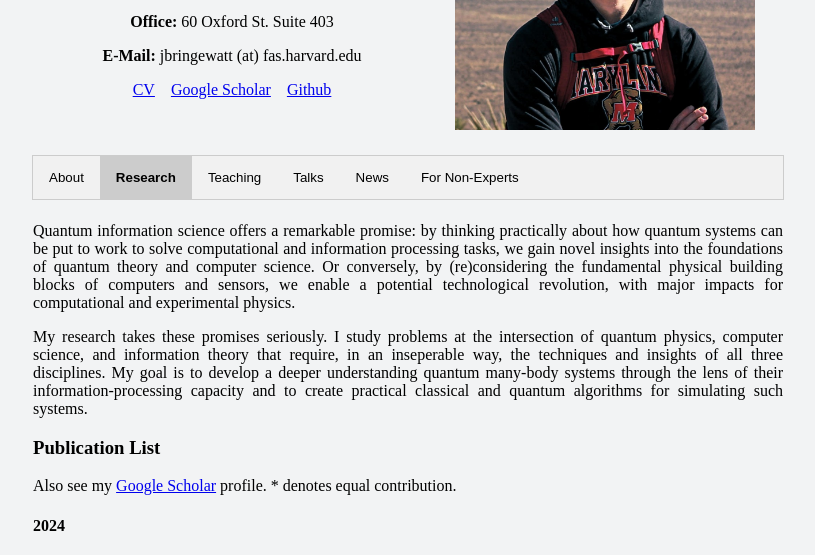
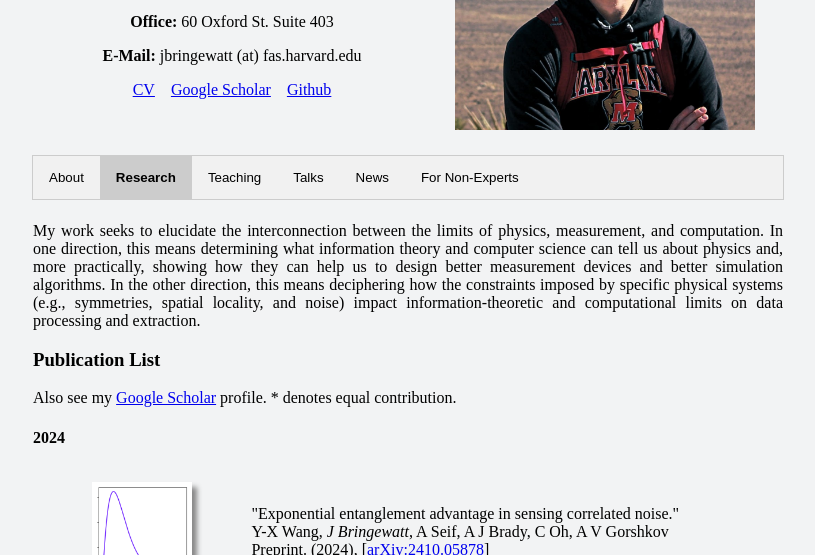
Before and after one commit to jbringewatt/jbringewatt.github.io, a plain HTML site: page index.html in a window 1280 px wide. Both pictures are taken after a click on the button "Research". Shown: the part 181-736 px from the top of the page, without its empty margins (232-1047 px from the left). Drawn offline with Linux system fonts and the light colour scheme.

Commit message:
Update index.html

```diff
--- a/index.html
+++ b/index.html
@@ -143,11 +143,8 @@ I completed both my PhD and bachelor's degree in physics at the University of Ma
 </div>
 
 <div id="Research" class="tabcontent" style="width:750px;text-align:justify;margin: 0 auto;">
-<p>Quantum information science offers a remarkable promise: by thinking practically about how quantum systems can be put to work to solve computational and information processing tasks, we gain novel insights into the foundations of quantum theory and computer science. Or conversely, by (re)considering the fundamental physical building blocks of computers and sensors, we enable a potential technological revolution, with major impacts for computational and experimental physics.
-</p>
-
-
-<p>My research takes these promises seriously. I study problems at the intersection of quantum physics, computer science, and information theory that require, in an inseperable way, the techniques and insights of all three disciplines. My goal is to develop a deeper understanding quantum many-body systems through the lens of their information-processing capacity and to create practical classical and quantum algorithms for simulating such systems.
+<p>
+My work seeks to elucidate the interconnection between the limits of physics, measurement, and computation. In one direction, this means determining what information theory and computer science can tell us about physics and, more practically, showing how they can help us to design better measurement devices and better simulation algorithms. In the other direction, this means deciphering how the constraints imposed by specific physical systems (e.g., symmetries, spatial locality, and noise) impact information-theoretic and computational limits on data processing and extraction.
 </p>
 
 
```
